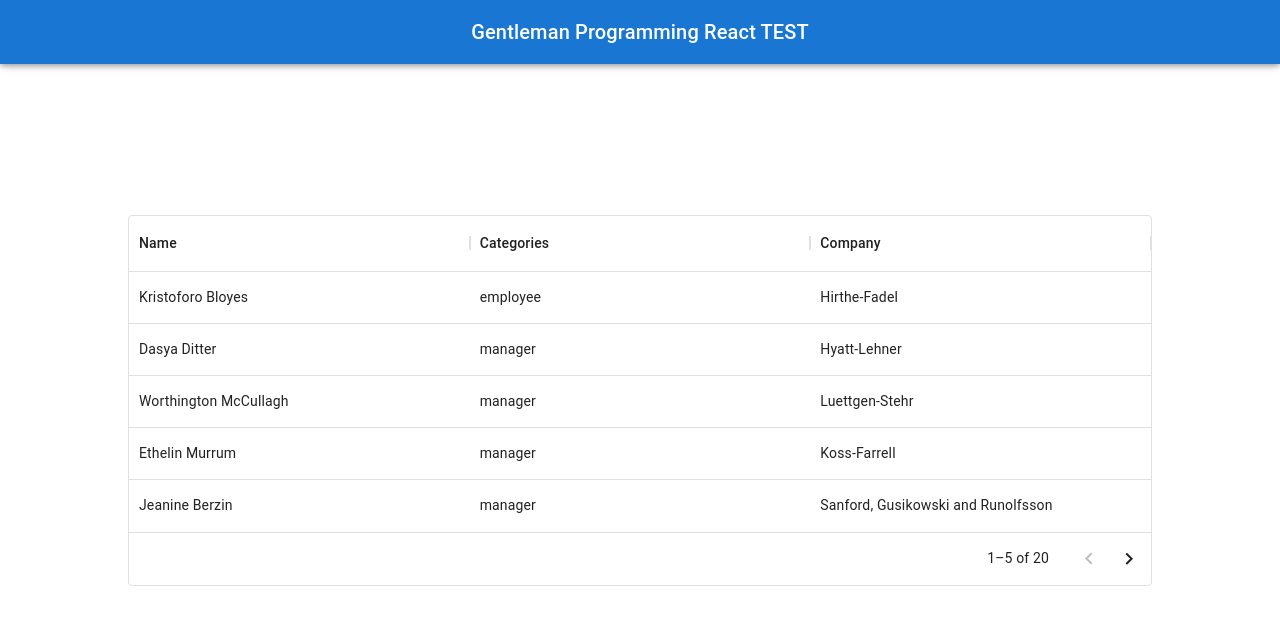
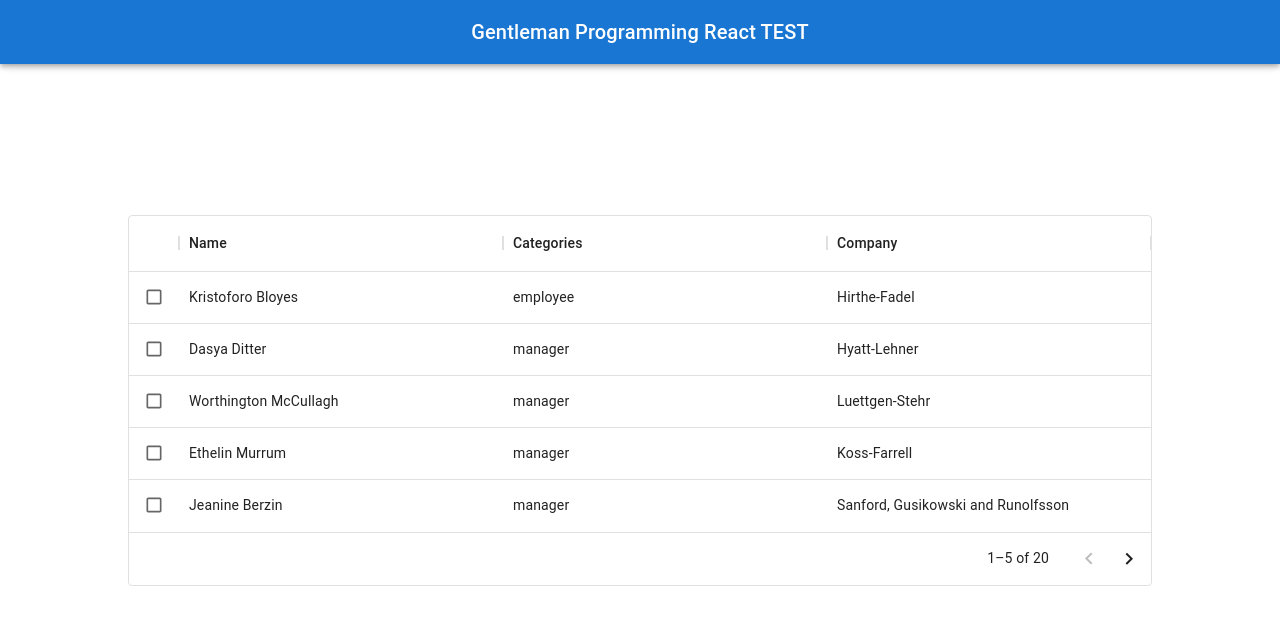
Before and after one commit to aldoor2/GentlemanReactTest, a React (Vite) app: page / in a window 1280 px wide. Shown: the top 624 px of the page. Built offline with nearby package versions, Linux system fonts and the light colour scheme.

Commit message:
Added model person and manager list of selected people

```diff
--- /dev/null
+++ b/src/models/index.ts
@@ -0,0 +1 @@
+export * from './person'
--- a/src/pages/Home/Home.tsx
+++ b/src/pages/Home/Home.tsx
@@ -1,12 +1,53 @@
 import { People } from '@/data'
+import { Person } from '@/models'
+import { Checkbox } from '@mui/material'
 import { DataGrid, GridColDef, GridRenderCellParams } from '@mui/x-data-grid'
 import * as React from 'react'
 
 export interface HomeInterface {}
 
 const Home: React.FC<HomeInterface> = () => {
+  const [selectedPeople, setSelectedPeople] = React.useState<Person[]>([])
   const pageSize = 5
+
+  /**
+   * Check if the person is selected or not
+   * @param person A person to find in the list of selected people
+   * @returns True if the person is selected, false otherwise
+   */
+  const findPerson = (person: Person): boolean =>
+    !!selectedPeople.find((p) => p.id === person.id)
+
+  /**
+   * Remove a person to list of selected people
+   * @param person A person to remove of selected people
+   * @returns A new list of selected people filtered
+   */
+  const filterPerson = (person: Person): Person[] =>
+    selectedPeople.filter((p) => p.id !== person.id)
+
+  const handleChange = (person: Person) =>
+    setSelectedPeople(
+      findPerson(person) ? filterPerson(person) : [...selectedPeople, person]
+    )
+
   const columns: GridColDef[] = [
+    {
+      field: 'actions',
+      type: 'actions',
+      sortable: false,
+      headerName: '',
+      width: 50,
+      renderCell: (params: GridRenderCellParams) => (
+        <>
+          <Checkbox
+            size='small'
+            checked={findPerson(params.row)}
+            onChange={() => handleChange(params.row)}
+          />
+        </>
+      ),
+    },
     {
       field: 'name',
       headerName: 'Name',
```
Also changed, not shown: src/models/person.ts (added, +7 -0 lines).
